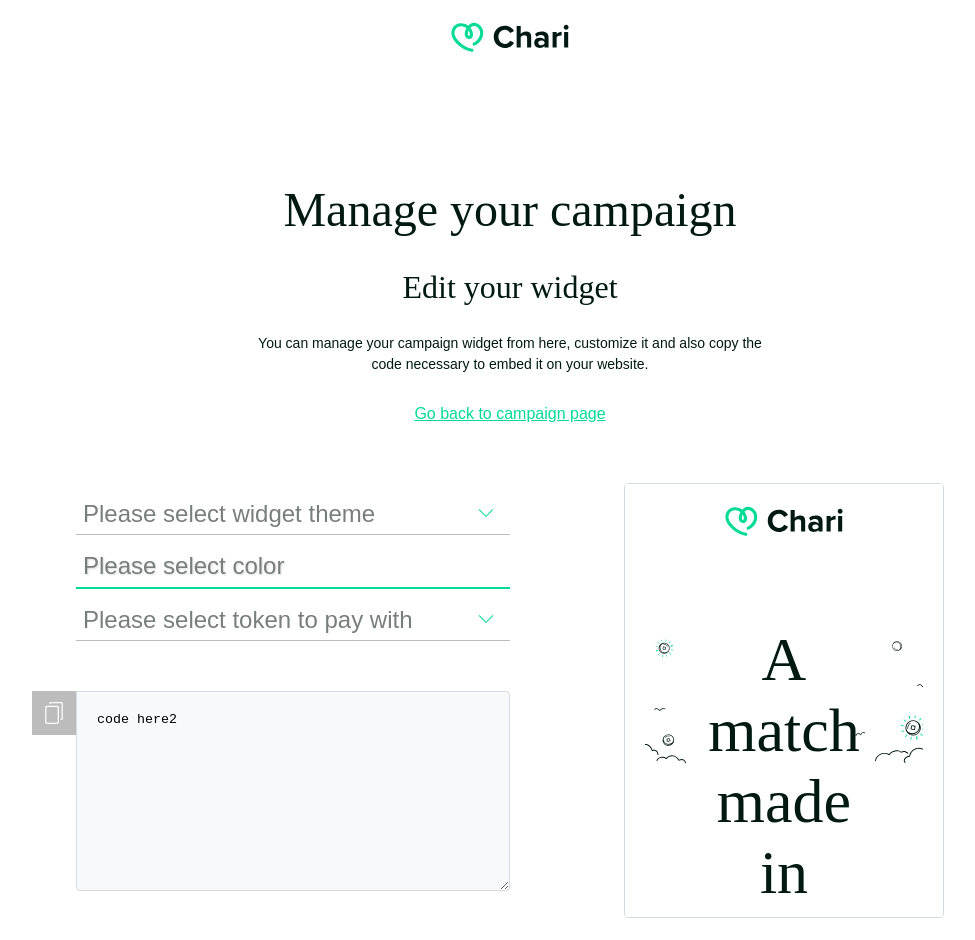
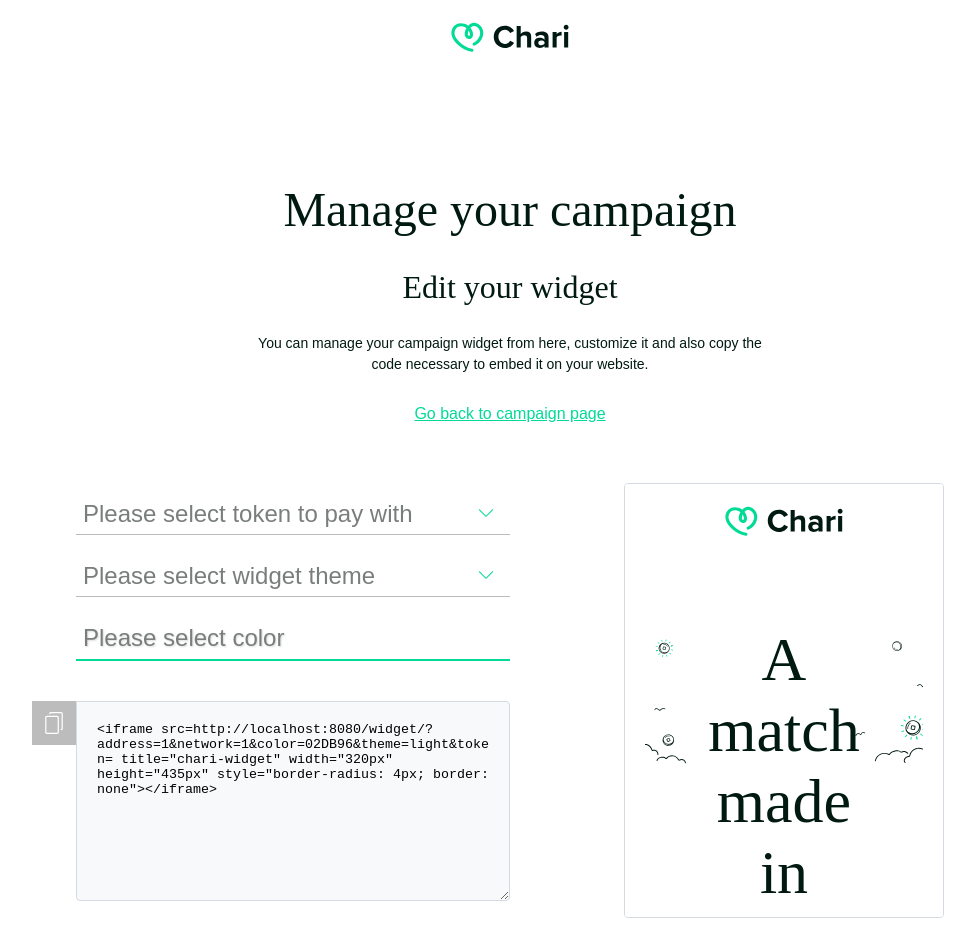
Before and after one commit to DecentLabs/chari, a React (Create React App) app in the folder client/: page /#/campaign/1/1/admin in a window 1280 px wide. Shown: the top 940 px of the page, without its empty margins (130-1105 px from the left). Built offline with nearby package versions, Linux system fonts and the light colour scheme; a web font is replaced by a local one.

Commit message:
embed code

```diff
--- a/client/src/styles/button.module.css
+++ b/client/src/styles/button.module.css
@@ -47,6 +47,7 @@
   font-weight: normal;
   padding: 7px;
   background-color: rgba(0, 0, 0, 0);
+  margin: 10px 0;
 }
 .button.colorBtn.close {
   background: url('./../assets/close-button.svg') no-repeat calc(100% - 16px) white;
--- a/client/src/views/WidgetEditor.js
+++ b/client/src/views/WidgetEditor.js
@@ -58,7 +58,7 @@ class WidgetEditor extends React.Component {
     }
 
     copyCode () {
-        const toCopy = document.querySelector('textarea#widget-code');
+        const toCopy = document.querySelector('textarea#chari-widget-code');
         toCopy.select();
         document.execCommand('copy');
     }
@@ -85,6 +85,8 @@ class WidgetEditor extends React.Component {
             name: i.token,
         }));
 
+        const textareaContent = `<iframe src=${iframeUrl} title="chari-widget" width="320px" height="435px" style="border-radius: 4px; border: none"></iframe>`
+
         return (
             <div className={styles.widgetEditor}>
                 <header>
@@ -97,9 +99,14 @@ class WidgetEditor extends React.Component {
                         campaign page</Link>
                 </header>
                 <div className={styles.widget}>
+
                     <div className={styles.settings}>
+                        <Select options={tokenOptions} label="Please select token to pay with"
+                                onChange={this.selectToken}></Select>
+
                         <Select options={themeOptions} label="Please select widget theme"
                                 onChange={this.selectTheme}></Select>
+
                         <div className={styles.colorPickerCont}>
                             <Button state={this.state.showColorSelector ? 'close' : 'open'}
                                     onClick={this.toggleColorSelector} colorSelector colorData={this.state.color}>Please
@@ -112,11 +119,9 @@ class WidgetEditor extends React.Component {
                                 />
                             )}
                         </div>
-                        <Select options={tokenOptions} label="Please select token to pay with"
-                                onChange={this.selectToken}></Select>
 
                         <div className={styles.codeContainer}>
-                            <textarea readOnly value="code here2" id="widget-code"></textarea>
+                            <textarea readOnly value={textareaContent} id="chari-widget-code"></textarea>
                             <Button copy onClick={this.copyCode}><img src={copy} alt="copy code"/></Button>
                         </div>
                     </div>
```
